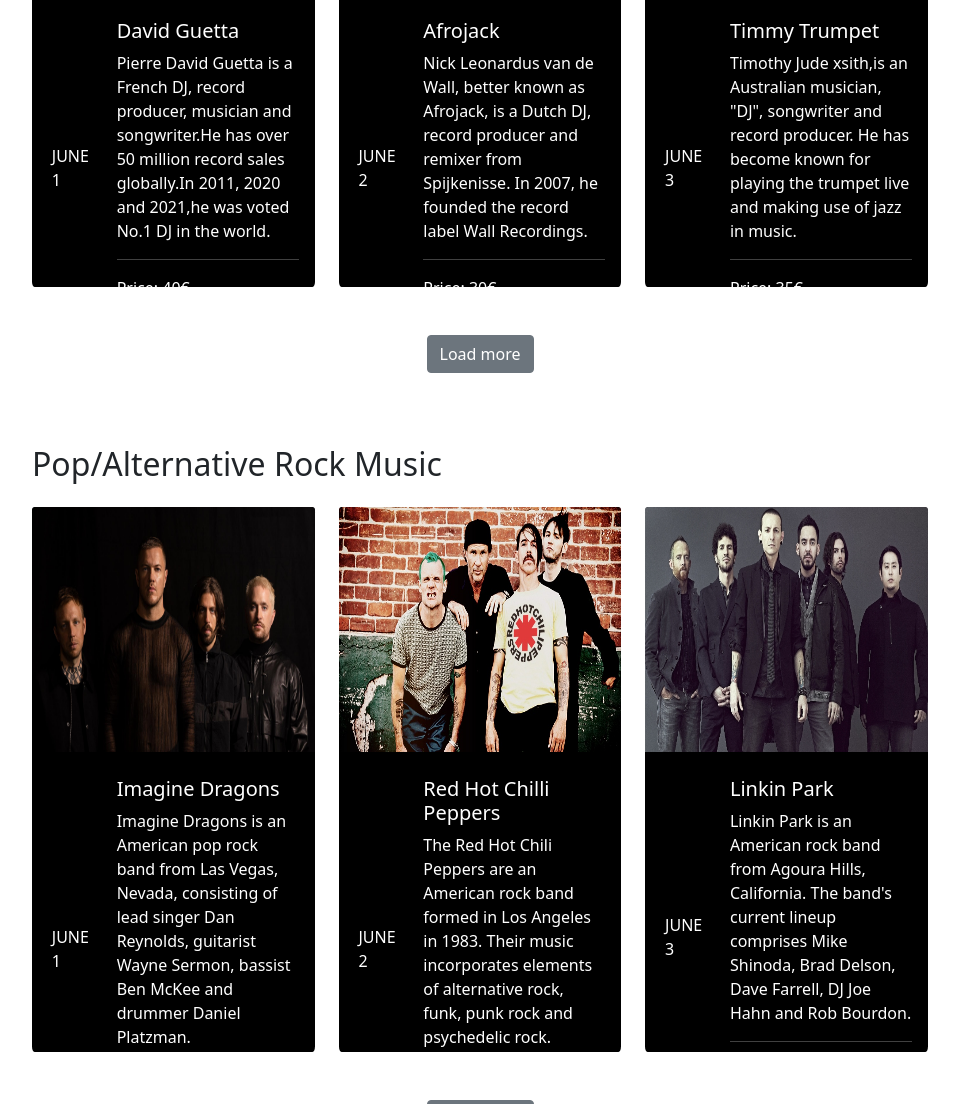
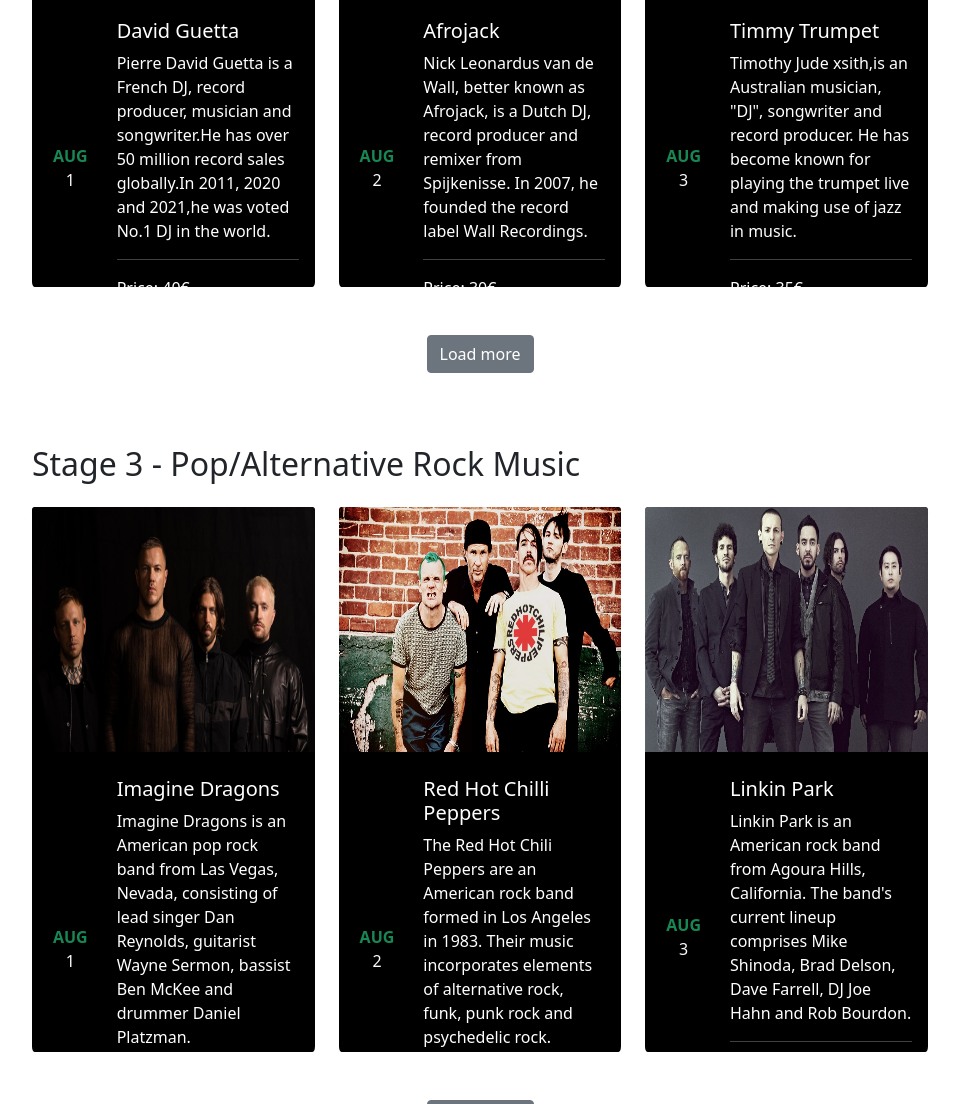
Before and after one commit to TamaraZolnajic/FE16-CR3-TamaraZolnajic, a plain HTML site: page index.html in a window 1280 px wide. Shown: the part 1696-2800 px from the top of the page, without its empty margins (160-1119 px from the left). Drawn offline with nearby package versions, Linux system fonts and the light colour scheme.

```diff
--- a/index.html
+++ b/index.html
@@ -65,13 +65,15 @@
     </section>
     <section id="stages">
         <div class="rock-music">
-            <h2 class="rock-music pt-5 pb-3">Rock Music</h2>
+            <h2 class="rock-music pt-5 pb-3">Stage 1 - Rock Music</h2>
             <div class="row g-4 ">
                 <div class="col-lg-4 col-md-6 col-sm-12">
                     <div class="artist-card">
                         <img src="pics/acdc.jpg" class="card-img-top" alt="...">
                         <div class="card-body row">
-                            <div class="col-3 d-grid align-content-center justify-content-center">JUNE <br> 1</div>
+                            <div class="col-3 d-grid align-content-center justify-content-center"><span
+                                    class="text text-success fw-bold">AUG</span><span
+                                    class=" text text-center text-light">1</span></div>
                             <div class="col-9">
                                 <h5 class="card-title">ACDC</h5>
                                 <p class="card-text">AC/DC are an Australian rock band formed in Sydney in 1973 by
@@ -88,7 +90,9 @@
                     <div class="artist-card">
                         <img src="pics/gunsnroses.jpg" class="card-img-top" alt="...">
                         <div class="card-body row">
-                            <div class="col-3 d-grid align-content-center justify-content-center">JUNE <br> 2</div>
+                            <div class="col-3 d-grid align-content-center justify-content-center"><span
+                                class="text text-success fw-bold">AUG</span><span
+                                class=" text text-center text-light">2</span></div>
                             <div class="col-9">
                                 <h5 class="card-title">Guns N' Roses</h5>
                                 <p class="card-text">Guns N' Roses is an American hard rock band from Los Angeles,
@@ -105,7 +109,9 @@
                     <div class="artist-card">
                         <img src="pics/zztop.jpg" class="card-img-top" alt="...">
                         <div class="card-body row">
-                            <div class="col-3 d-grid align-content-center justify-content-center">JUNE <br> 3</div>
+                            <div class="col-3 d-grid align-content-center justify-content-center"><span
+                                class="text text-success fw-bold">AUG</span><span
+                                class=" text text-center text-light">3</span></div>
                             <div class="col-9">
                                 <h5 class="card-title">ZZ Top</h5>
                                 <p class="card-text">ZZ Top is an American rock band formed in 1969 in Houston, Texas.
@@ -125,13 +131,15 @@
             <button type="button" class="btn btn-secondary my-5">Load more</button>
         </div>
         <div class="techno-music">
-            <h2 class="techno pt-4 pb-3">Techno Music</h2>
+            <h2 class="techno pt-4 pb-3">Stage 2 - Techno Music</h2>
             <div class="row  g-4">
                 <div class="col-lg-4 col-md-6 col-sm-12">
                     <div class="artist-card">
                         <img src="pics/david-guetta.jpg" class="card-img-top" alt="...">
                         <div class="card-body row">
-                            <div class="col-3 d-grid align-content-center justify-content-center">JUNE <br> 1</div>
+                            <div class="col-3 d-grid align-content-center justify-content-center"><span
+                                class="text text-success fw-bold">AUG</span><span
+                                class=" text text-center text-light">1</span></div>
                             <div class="col-9">
                                 <h5 class="card-title">David Guetta</h5>
                                 <p class="card-text">Pierre David Guetta is a French DJ, record producer, musician and
@@ -148,7 +156,9 @@
                     <div class="artist-card">
                         <img src="pics/afrojack.jpg" class="card-img-top" alt="...">
                         <div class="card-body row">
-                            <div class="col-3 d-grid align-content-center justify-content-center">JUNE <br> 2</div>
+                            <div class="col-3 d-grid align-content-center justify-content-center"><span
+                                class="text text-success fw-bold">AUG</span><span
+                                class=" text text-center text-light">2</span></div>
                             <div class="col-9">
                                 <h5 class="card-title">Afrojack</h5>
                                 <p class="card-text">Nick Leonardus van de Wall, better known as Afrojack, is a Dutch
@@ -166,7 +176,9 @@
                     <div class="artist-card">
                         <img src="pics/timmytrumpet.jpeg" class="card-img-top" alt="...">
                         <div class="card-body row">
-                            <div class="col-3 d-grid align-content-center justify-content-center">JUNE <br> 3</div>
+                            <div class="col-3 d-grid align-content-center justify-content-center"><span
+                                class="text text-success fw-bold">AUG</span><span
+                                class=" text text-center text-light">3</span></div>
                             <div class="col-9">
                                 <h5 class="card-title">Timmy Trumpet</h5>
                                 <p class="card-text">Timothy Jude xsith,is an Australian musician, "DJ", songwriter and
@@ -185,13 +197,15 @@
             <button type="button" class="btn btn-secondary my-5">Load more</button>
         </div>
         <div class="pop-music">
-            <h2 class="pop pt-4 pb-3">Pop/Alternative Rock Music</h2>
+            <h2 class="pop pt-4 pb-3">Stage 3 - Pop/Alternative Rock Music</h2>
             <div class="row g-4">
                 <div class="col-lg-4 col-md-6 col-sm-12">
                     <div class="artist-card">
                         <img src="pics/imagine dragons.jpg" class="card-img-top" alt="...">
                         <div class="card-body row">
-                            <div class="col-3 d-grid align-content-center justify-content-center">JUNE <br> 1</div>
+                            <div class="col-3 d-grid align-content-center justify-content-center"><span
+                                class="text text-success fw-bold">AUG</span><span
+                                class=" text text-center text-light">1</span></div>
                             <div class="col-9">
                                 <h5 class="card-title">Imagine Dragons</h5>
                                 <p class="card-text">Imagine Dragons is an American pop rock band from Las Vegas,
@@ -209,7 +223,9 @@
                     <div class="artist-card">
                         <img src="pics/rhcp.jpg" class="card-img-top" alt="...">
                         <div class="card-body row">
-                            <div class="col-3 d-grid align-content-center justify-content-center">JUNE <br> 2</div>
+                            <div class="col-3 d-grid align-content-center justify-content-center"><span
+                                class="text text-success fw-bold">AUG</span><span
+                                class=" text text-center text-light">2</span></div>
                             <div class="col-9">
                                 <h5 class="card-title">Red Hot Chilli Peppers</h5>
                                 <p class="card-text">The Red Hot Chili Peppers are an American rock band formed in Los
@@ -226,7 +242,9 @@
                     <div class="artist-card">
                         <img src="pics/linkinpark.jpg" class="card-img-top" alt="...">
                         <div class="card-body row">
-                            <div class="col-3 d-grid align-content-center justify-content-center">JUNE <br> 3</div>
+                            <div class="col-3 d-grid align-content-center justify-content-center"><span
+                                class="text text-success fw-bold">AUG</span><span
+                                class=" text text-center text-light">3</span></div>
                             <div class="col-9">
                                 <h5 class="card-title">Linkin Park</h5>
                                 <p class="card-text">Linkin Park is an American rock band from Agoura Hills, California.
@@ -271,14 +289,16 @@
                 </div>
             </div>
         </div>
-    </div>
+        </div>
     </section>
     <footer class=" bg-dark">
         <div class="footer">
             <p class="copyright text-white text-center p-4 mb-0">&copy; 2022 Copyright Tamara Zolnajic</p>
         </div>
     </footer>
-    <script src="https://cdn.jsdelivr.net/npm/bootstrap@5.0.2/dist/js/bootstrap.bundle.min.js" integrity="sha384-MrcW6ZMFYlzcLA8Nl+NtUVF0sA7MsXsP1UyJoMp4YLEuNSfAP+JcXn/tWtIaxVXM" crossorigin="anonymous"></script>
+    <script src="https://cdn.jsdelivr.net/npm/bootstrap@5.0.2/dist/js/bootstrap.bundle.min.js"
+        integrity="sha384-MrcW6ZMFYlzcLA8Nl+NtUVF0sA7MsXsP1UyJoMp4YLEuNSfAP+JcXn/tWtIaxVXM" crossorigin="anonymous">
+    </script>
 
 </body>
 
```
